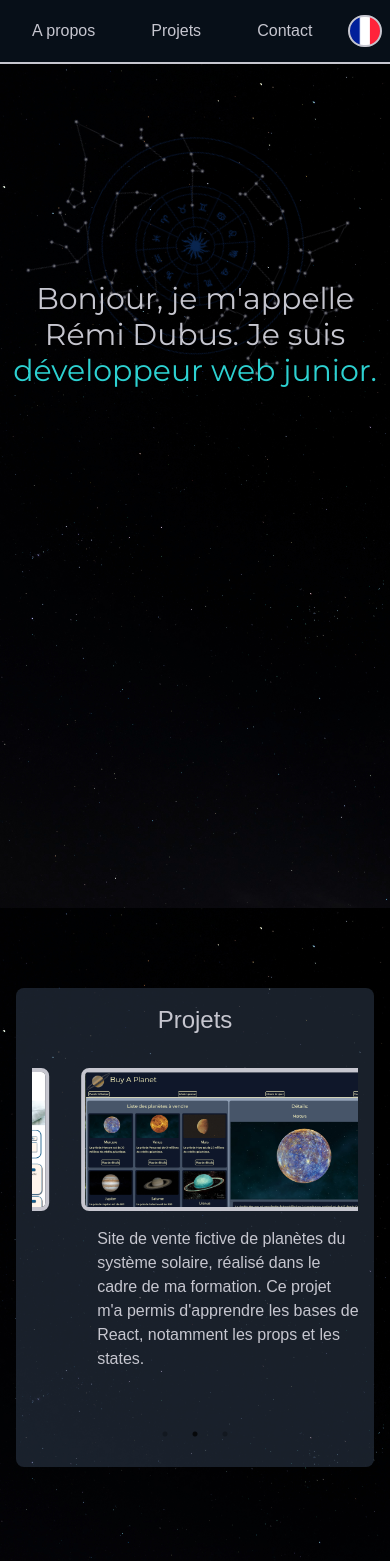
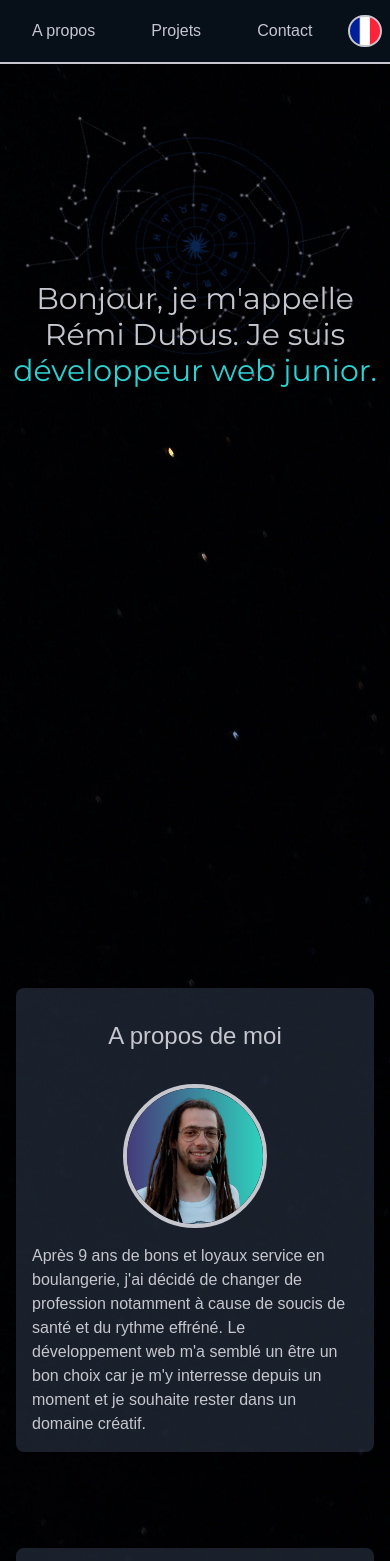
Before and after one commit to Remi-Dubus/Portfolio, a React (Vite) app: page / in a window 390 px wide. Shown: the top 1561 px of the page. Built offline with nearby package versions, Linux system fonts and the light colour scheme.

Commit message:
fix: bug on scroll on mobile

```diff
--- a/src/pages/HomePage.tsx
+++ b/src/pages/HomePage.tsx
@@ -1,12 +1,14 @@
 import HeroBanner from "../components/HeroBanner";
+import About from "../components/About";
 import Projects from "../components/Projects";
 import Contact from "../components/Contact";
 
 export default function HomePage() {
 	return (
 		<>
-			<main className="bg-main  bg-darkcolor bg-cover bg-fixed pb-4 sm:pb-20">
+			<main className="bg-main  bg-darkcolor pb-4 sm:pb-20">
 				<HeroBanner />
+				<About />
 				<Projects />
 				<Contact />
 			</main>
```
